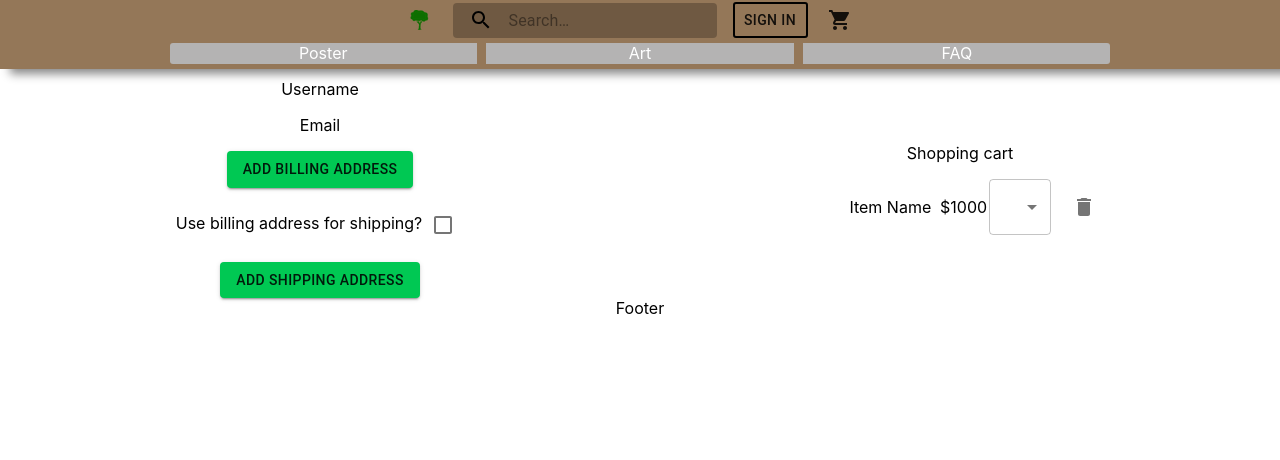
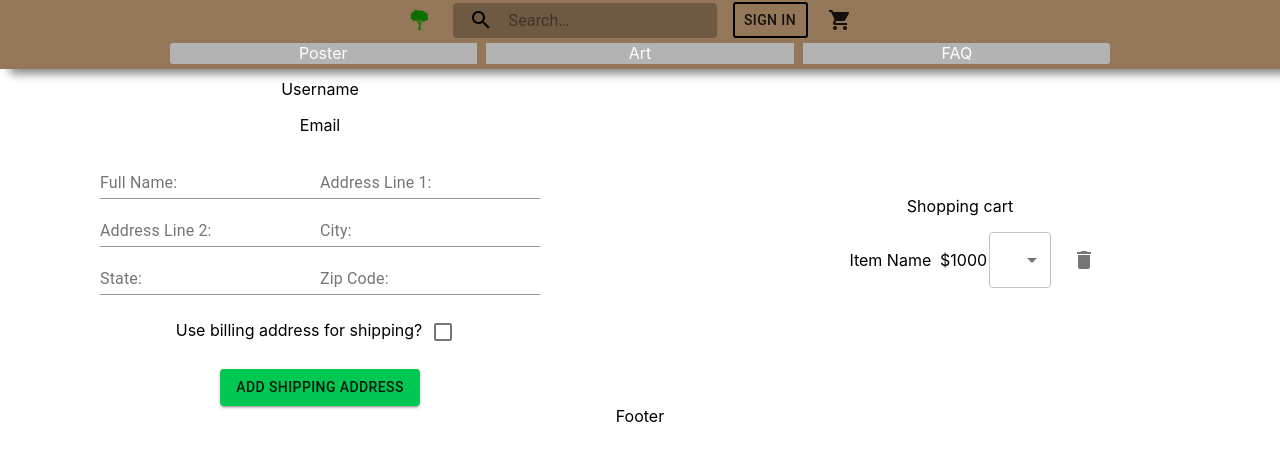
Before and after one commit to snipspin/elmprints, a React (Create React App) app in the folder client/: page /profile in a window 1280 px wide. Both pictures are taken after a click on the button "ADD BILLING ADDRESS". Shown: the top 460 px of the page. Built offline with nearby package versions, Linux system fonts and the light colour scheme.

Commit message:
added profile user info and profile address form comps

```diff
--- /dev/null
+++ b/client/src/ProfileAddressForm.tsx
@@ -0,0 +1,33 @@
+import React from 'react'
+import {Box, Input, InputLabel, FormControl, Button} from '@material-ui/core'
+const ProfileAddressForm: React.FC<any> = (props) => {
+	return (
+		<Box className="address-form">
+			<FormControl>
+				<InputLabel htmlFor="addressFullName">Full Name:</InputLabel>
+				<Input id="fullName" name="addressFullName" aria-describedby="full name form" />
+			</FormControl>
+			<FormControl>
+				<InputLabel htmlFor="addrLineOne">Address Line 1:</InputLabel>
+				<Input name="addrLineOne" aria-describedby="address line one form" />
+			</FormControl>
+			<FormControl>
+				<InputLabel htmlFor="addrLineTwo">Address Line 2:</InputLabel>
+				<Input name="addrLineTwo" aria-describedby="address line two form" />
+			</FormControl>
+			<FormControl>
+				<InputLabel htmlFor="addrCity">City:</InputLabel>
+				<Input name="addrCity" aria-describedby="address city form" />
+			</FormControl>
+			<FormControl>
+				<InputLabel htmlFor="addrState">State:</InputLabel>
+				<Input name="addrState" aria-describedby="address state form" />
+			</FormControl>
+			<FormControl>
+				<InputLabel htmlFor="addrZip">Zip Code:</InputLabel>
+				<Input name="addrZip" aria-describedby="address zip code form" />
+			</FormControl>
+		</Box>
+	)
+}
+export default ProfileAddressForm
--- a/client/src/ProfilePageCom.tsx
+++ b/client/src/ProfilePageCom.tsx
@@ -1,6 +1,7 @@
 import React from 'react'
 import {Grid, Button, Checkbox, TextField, IconButton, FormControl, InputLabel, Select } from '@material-ui/core'
 import DeleteIcon from '@material-ui/icons/Delete'
+import ProfileUserInfo from './ProfileUserInfo'
     const ProfilePageCom: React.FC<any> = (props) => {
         return(
         	<Grid
@@ -10,29 +11,7 @@ import DeleteIcon from '@material-ui/icons/Delete'
         		alignItems="center"
         	>
                 <Grid item xs={6}>
-        	        <Grid
-                        container
-                        spacing={2}
-        			    direction="column"
-        			    justify="space-evenly"
-        			    alignItems="center"
-        		    >
-                    <Grid item xs={12}>
-        			    <span>Username</span>
-                    </Grid>
-                    <Grid item xs={12}>
-        			    <span>Email</span>
-                    </Grid>
-                    <Grid item xs={12}>
-        			    <Button variant="contained" color="primary">Add billing address</Button>
-                    </Grid>
-                    <Grid item xs={12}>
-                        Use billing address for shipping?<Checkbox value="sameAsBilling" inputProps={{ 'aria-label': 'Use billing address for shipping?'}} />
-                    </Grid>
-                    <Grid item xs={12}>
-                        <Button variant="contained" color="primary">Add shipping address</Button>
-                    </Grid>
-                    </Grid>
+                    <ProfileUserInfo />
         		</Grid>
                 <Grid item xs={6}>
                     <Grid
--- /dev/null
+++ b/client/src/ProfileUserInfo.tsx
@@ -0,0 +1,42 @@
+import React, {useState} from 'react'
+import {Button, Grid, Checkbox} from '@material-ui/core'
+import ProfileAddressForm from './ProfileAddressForm'
+const ProfileUserInfo: React.FC<any> = (props) => {
+	const [addressForm, setAddressForm] = useState(false)
+	const displayAddressForm = () => {
+		if(addressForm)
+			return <ProfileAddressForm />
+	}
+	const handleButtonClick = () => {
+		setAddressForm(true)
+		displayAddressForm()
+	}
+	return (
+
+		<Grid
+			container
+			spacing={2}
+			direction="column"
+			justify="space-evenly"
+			alignItems="center"
+
+		>
+			<Grid item xs={12}>
+				<span>Username</span>
+			</Grid>
+			<Grid item xs={12}>
+				<span>Email</span>
+			</Grid>
+            <Grid item xs={12}>
+        		{addressForm ? <ProfileAddressForm /> : <Button variant="contained" color="primary" onClick={handleButtonClick}>Add billing address</Button>}
+            </Grid>
+			<Grid item xs={12}>
+                Use billing address for shipping?<Checkbox value="sameAsBilling" inputProps={{ 'aria-label': 'Use billing address for shipping?'}} />
+            </Grid>
+            <Grid item xs={12}>
+                <Button variant="contained" color="primary">Add shipping address</Button>
+            </Grid>
+        </Grid>
+		)
+	}
+export default ProfileUserInfo
```
Also changed, not shown: 1 other file (tests, documents, lock files or other folders).
